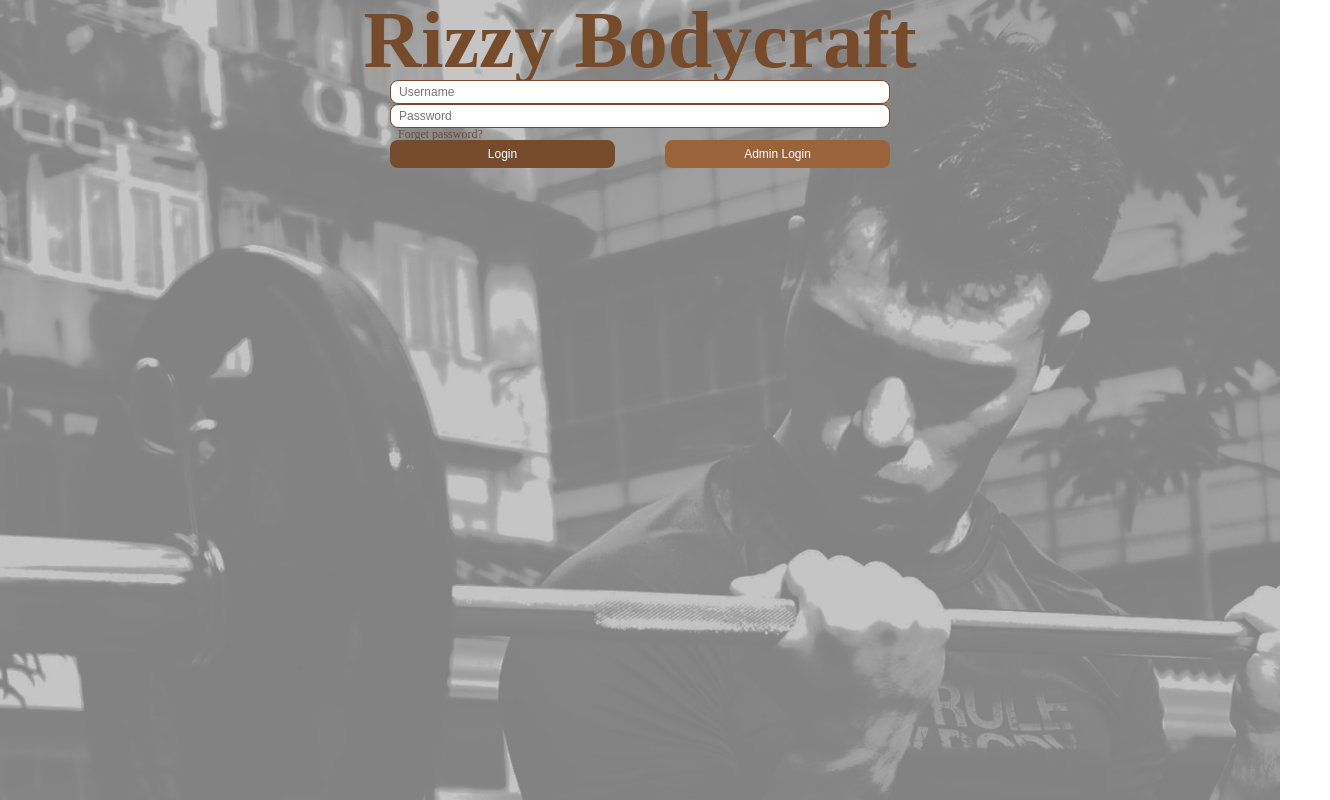
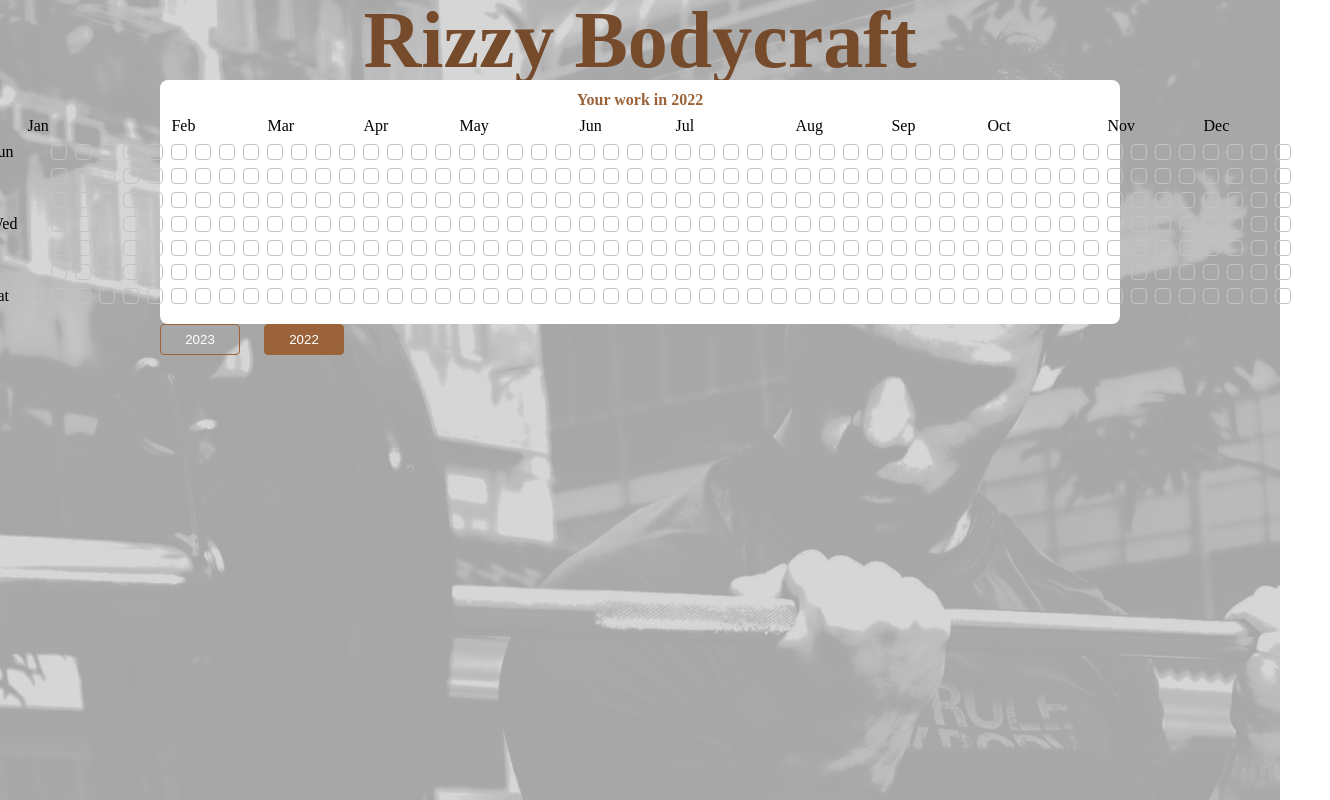
Before and after one commit to smellypotato/rizzy-bodycraft-record, a React (Create React App) app: page / in a window 1280 px wide. Shown: the whole page, 1330 px wide, since content can reach past the window. Built offline with nearby package versions, Linux system fonts and the light colour scheme.

Commit message:
dashboard page

```diff
--- a/src/App.tsx
+++ b/src/App.tsx
@@ -1,10 +1,12 @@
 import { Route, Routes } from "react-router-dom";
 import { Login } from "./pages/Login/Login";
+import { Dashboard } from "./pages/User/Dashboard/Dashboard";
 
 const App = () => {
     return (
         <div className="App">
             <Routes>
+                <Route path="*" element={ <Dashboard /> } />
                 <Route path="*" element={ <Login /> } />
             </Routes>
         </div>
--- a/src/commonCSS/root.css
+++ b/src/commonCSS/root.css
@@ -2,6 +2,7 @@
     --color_prim: #754B2B;
     --color_prim_light: #9A6339;
     --color_white: #FFFFFF;
+    --color_contrast: #407CAA;
 
     --bg_img_setting: no-repeat center;
 }
--- /dev/null
+++ b/src/components/ExerciseRecord/ExerciseRecord.css
@@ -0,0 +1,83 @@
+#exercise_record {
+    background-color: var(--color_white);
+    border-radius: 2rem;
+    padding: 3rem 4rem 5rem;
+    display: flex;
+    flex-direction: column;
+    align-items: center;
+    row-gap: 2.5rem;
+    max-width: 75vw;
+}
+#exercise_record h3 {
+    color: var(--color_prim_light);
+    font-size: 4rem;
+    font-weight: bold;
+}
+#exercise_record #record_table {
+    display: grid;
+    grid-template: auto auto / auto auto;
+    grid-gap: 2.5rem;
+    font-size: 4rem;
+}
+#exercise_record #record_table #months {
+    display: grid;
+    grid-template-columns: repeat(53, 16px);
+    grid-gap: 8px;
+    grid-column: 2 / 3;
+}
+#exercise_record #record_table #months label {
+    text-transform: capitalize;
+}
+#exercise_record #record_table #days {
+    display: grid;
+    grid-column: 1 / 2;
+    grid-row: 2 / 3;
+    grid-template: repeat(7, 16px) / repeat(1, auto);
+    grid-gap: 8px;
+}
+#exercise_record #record_table #dates {
+    display: grid;
+    grid-template: repeat(7, 16px) / repeat(53, 16px);
+    grid-gap: 8px;
+    grid-auto-flow: column;
+}
+#exercise_record #record_table #dates .record_cell {
+    border-radius: 4px;
+    width: 100%;
+    height: 100%;
+    border: 1px solid #C3C3C3;
+    position: relative;
+    display: flex;
+    justify-content: center;
+    align-items: center;
+}
+#exercise_record #record_table #dates .record_cell .tooltip_date {
+    visibility: hidden;
+    position: absolute;
+    translate: 0 -85%; /* hardcode */
+    background-color: var(--color_contrast);
+    border-radius: 4px;
+    padding: 1rem 2.5rem;
+    cursor: default;
+    color: var(--color_white);
+    display: flex;
+    justify-content: center;
+    pointer-events: none;
+}
+#exercise_record #record_table #dates .record_cell .tooltip_date::after {
+    content: "";
+    --size: 10px;
+    width: 0;
+    height: 0;
+    border-left: var(--size) solid transparent;
+    border-right: var(--size) solid transparent;
+    border-top: var(--size) solid var(--color_contrast);
+    position: absolute;
+    bottom: -9px; /* hardcode */
+}
+#exercise_record #record_table #dates .record_cell:hover {
+    z-index: 1;
+}
+#exercise_record #record_table #dates .record_cell:hover .tooltip_date {
+    visibility: visible;
+}
--- /dev/null
+++ b/src/components/ExerciseRecord/ExerciseRecord.tsx
@@ -0,0 +1,75 @@
+import { useCallback, useState } from 'react';
+import './ExerciseRecord.css';
+
+enum MONTH {
+    JAN = 0,
+    FEB,
+    MAR,
+    APR,
+    MAY,
+    JUN,
+    JUL,
+    AUG,
+    SEP,
+    OCT,
+    NOV,
+    DEC
+}
+
+const newArray = (length: number) => {
+    return Array.from(Array(length).keys());
+}
+
+export const ExerciseRecord = (props: { currentYear: number }) => {
+    const daysInYear = useCallback((year: number) => {
+        return (new Date(year + 1, 0, 1).getTime() - new Date(year, 0, 1).getTime()) / 1000 / 60 / 60 / 24;
+    }, [])
+
+    const weeksInMonth = useCallback((year: number, month: number) => {
+        return Math.ceil((new Date(year, month, 1).getDay() + new Date(year, month + 1, 0).getDate()) / 7);
+    }, [])
+
+    const [weeks] = useState(newArray(12).map((month) => weeksInMonth(props.currentYear, month) - (month !== MONTH.JAN && new Date(props.currentYear, month, 1).getDay() !== 0 ? 1 : 0)));
+
+    return (
+        <section id="exercise_record" title=" Your work">
+            <h3>Your work in { props.currentYear }</h3>
+
+            <section id="record_table">
+                <div id="days">
+                    <label>Sun</label>
+                    <label></label>
+                    <label></label>
+                    <label>Wed</label>
+                    <label></label>
+                    <label></label>
+                    <label>Sat</label>
+                </div>
+                <div id="months">
+                    {
+                        weeks.map((noOfWeeks, month) =>
+                            {
+                                let previousWeeks = weeks.slice(0, month).reduce((totalWeeks, currentWeeks) => totalWeeks + currentWeeks, 0);
+                                return <label key={ MONTH[month] } style={ { gridColumn: `${previousWeeks + 1} / ${previousWeeks + noOfWeeks}` } }>{ MONTH[month].toLowerCase() }</label>
+                            }
+                        )
+                    }
+                </div>
+                <div id="dates">
+                    { newArray(new Date(props.currentYear, 0, 1).getDay()).map((val) => <div key={ val }/>) }
+                    {
+                        newArray(daysInYear(props.currentYear)).map(dayInYear => {
+                            let date = new Date(new Date(props.currentYear, 0).setDate(dayInYear + 1));
+                            let dayInMonth = date.getDate();
+                            return (
+                                <div className="record_cell" key={ dayInYear }>
+                                    <div className="tooltip_date">{ `${dayInMonth}/${date.getMonth() + 1}/${date.getFullYear()}` }</div>
+                                </div>
+                            )
+                        })
+                    }
+                </div>
+            </section>
+        </section>
+    )
+}
--- a/src/index.css
+++ b/src/index.css
@@ -1,10 +1,14 @@
 html {
     font-size: 4px;
 }
-body {
+body::after {
+    content: "";
+    position: absolute;
+    inset: 0;
+    z-index: -1;
     background: url("./assets/background.jpeg") var(--bg_img_setting);
     background-size: cover;
-    height: 100vh;
+    opacity: 35%;
 }
 * {
     margin: 0;
--- a/src/pages/Login/Login.tsx
+++ b/src/pages/Login/Login.tsx
@@ -1,5 +1,5 @@
 import { useCallback } from "react";
-import { Title } from "../../components/Title";
+import { Title } from "../../components/Title/Title";
 import { useInput } from "../../hooks/useInput";
 import "./Login.css";
 
--- /dev/null
+++ b/src/pages/User/Dashboard/Dashboard.css
@@ -0,0 +1,25 @@
+#dashboard {
+    display: flex;
+    flex-direction: column;
+    align-items: center;
+}
+#dashboard #years {
+    display: flex;
+    flex-direction: row;
+    justify-content: flex-start;
+    column-gap: 6rem;
+    align-self: flex-start;
+}
+#dashboard #years .years-button {
+    border-radius: 1rem;
+    border: 1px solid var(--color_prim_light);
+    background-color: transparent;
+    color: var(--color_white);
+    padding: 2rem 0;
+    width: 20rem;
+    display: flex;
+    justify-content: center;
+}
+#dashboard #years .years-button#current {
+    background-color: var(--color_prim_light);
+}
--- /dev/null
+++ b/src/pages/User/Dashboard/Dashboard.tsx
@@ -0,0 +1,20 @@
+import { useState } from 'react';
+import { ExerciseRecord } from '../../../components/ExerciseRecord/ExerciseRecord';
+import { Title } from '../../../components/Title/Title';
+import './Dashboard.css';
+
+export const Dashboard = () => {
+    const [selectedYear, setSelectedYear] = useState(new Date().getFullYear() - 1);
+    return (
+        <main id="dashboard">
+            <Title />
+            <section>
+                <ExerciseRecord currentYear={ selectedYear }/>
+                <div id="years">
+                    <button className="years-button" id={ selectedYear === 2023 ? "current" : ""} onClick={ () => setSelectedYear(2023) }>2023</button>
+                    <button className="years-button" id={ selectedYear === 2022 ? "current" : ""} onClick={ () => setSelectedYear(2022) }>2022</button>
+                </div>
+            </section>
+        </main>
+    )
+}
```
Also changed, not shown: src/assets/background.jpeg, src/components/Title/Title.css (renamed from src/components/Title.css), src/components/Title/Title.tsx (renamed from src/components/Title.tsx).
